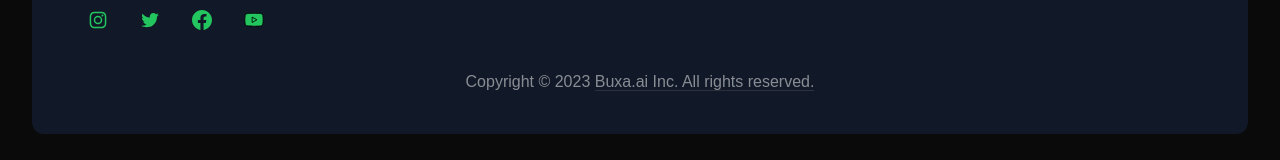
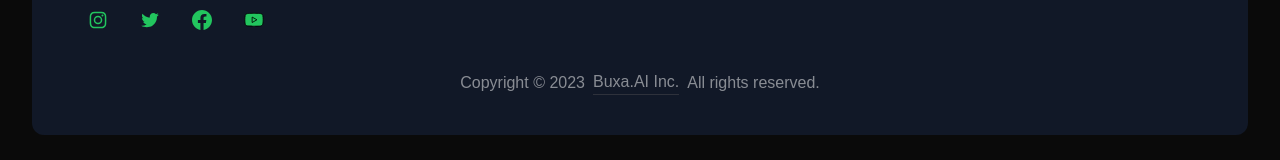
Before and after one commit to vimalwstf/buxa, a Next.js app: page /company in a window 1280 px wide. Shown: the part 404-564 px from the top of the page. Built offline with nearby package versions, Linux system fonts and the light colour scheme; no server answers.

Commit message:
footer text, editor toolbar bg

```diff
--- a/src/app/globals.css
+++ b/src/app/globals.css
@@ -1,8 +1,6 @@
 @tailwind base;
 @tailwind components;
 @tailwind utilities;
-
-
 
 :root {
   --background: #ffffff;
@@ -98,7 +96,6 @@ body {
   display: none;
 }
 
-
 .custom-checkbox {
   position: relative;
 }
@@ -112,3 +109,10 @@ body {
   font-size: 0.75rem;
   color: #000000;
 }
+
+.rdw-editor-toolbar {
+  background: #1c1c25 !important;
+  border: 1px solid #4b4b50 !important;
+  border-radius: 8px !important;
+  color: black !important;
+}
--- a/src/components/editor/Editor.tsx
+++ b/src/components/editor/Editor.tsx
@@ -31,6 +31,7 @@ const toolbar = {
   textAlign: { inDropdown: true },
   link: { inDropdown: true },
   history: { inDropdown: false },
+  image: false,
 };
 
 const MyEditor: React.FC<EditorProps> = ({ value, onChange }) => {
@@ -67,8 +68,8 @@ const MyEditor: React.FC<EditorProps> = ({ value, onChange }) => {
         onBlur={onEditorFocusChange}
         editorState={editorState}
         wrapperClassName=""
-        toolbarClassName="text-black"
-        editorClassName="max-h-[60vh] max-w-[95vw] md:max-h-[74vh] min-h-[54vh] bg-primary-light border-2 border-gray-200 rounded-lg p-2 mb-2 overflow-y-auto break-words whitespace-normal"
+        // toolbarClassName="text-black "
+        editorClassName="max-h-[60vh] max-w-[95vw] md:max-h-[74vh] min-h-[54vh] bg-primary-light border border-gray-200 rounded-[8px] p-2 mb-2 overflow-y-auto break-words whitespace-normal"
         onEditorStateChange={onEditorStateChange}
         toolbar={toolbar}
       />
--- a/src/components/landingPage/Footer.tsx
+++ b/src/components/landingPage/Footer.tsx
@@ -125,11 +125,12 @@ const Footer = () => {
           })}
         </div>
         <div className="text-center md:w-full opacity-50">
-          <p className="">
+          <p className="flex justify-center gap-2 items-center">
             Copyright © 2023{" "}
-            <Link href="" className="border-b">
-              Buxa.ai Inc. All rights reserved.
+            <Link href="/" className="border-b">
+              Buxa.AI Inc.
             </Link>
+            <span>All rights reserved.</span>
           </p>
         </div>
       </footer>
```
